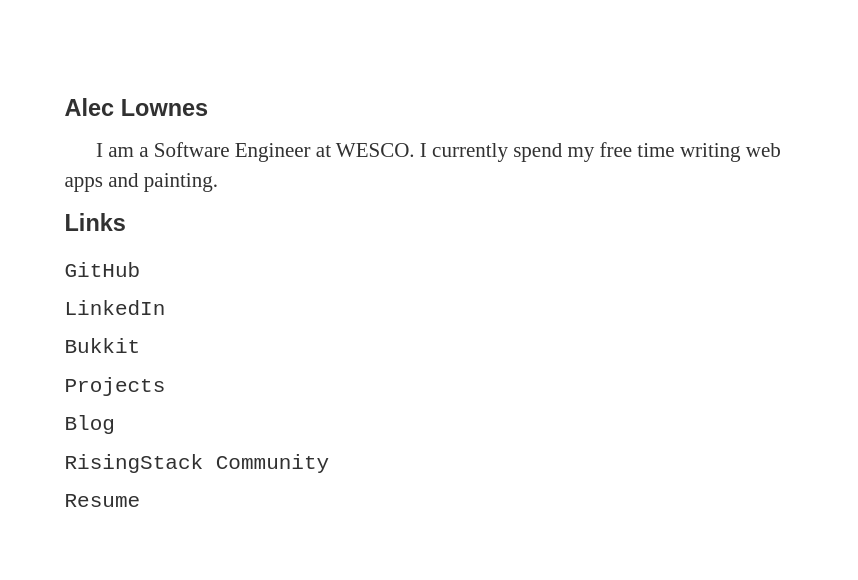
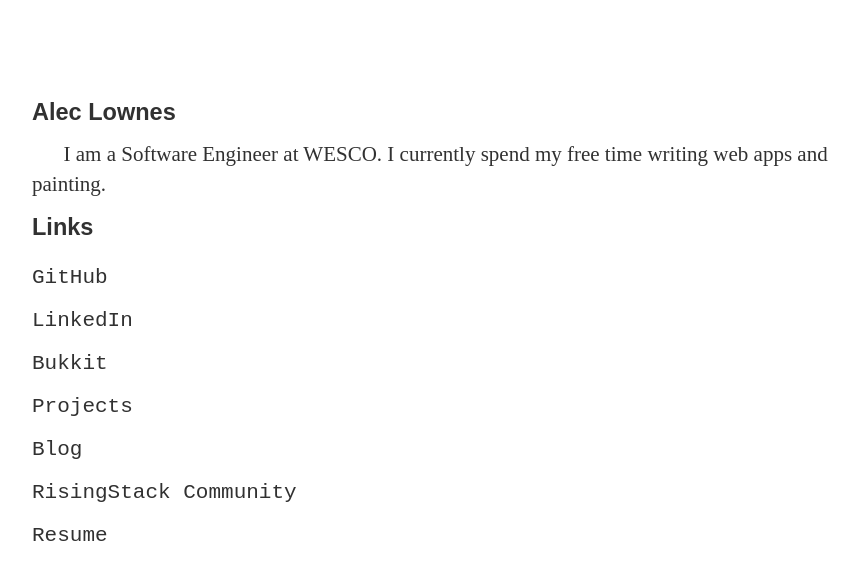
Before and after one commit to cakenggt/aleclownes.com, a Jekyll site: the page built from index.html, in a window 1280 px wide. Shown: the top 580 px of the page, without its empty margins (208-1066 px from the left). Built offline with Jekyll 4.4.1, drawn with Linux system fonts in a browser that asks for light colours; nearby versions of some CDN libraries; some web fonts are replaced.

Commit message:
Fix responsive layout with font size gradations

```diff
--- a/css/stylesheet.css
+++ b/css/stylesheet.css
@@ -1,9 +1,9 @@
 body {
-  width: 70ch;
+  max-width: 800px;
   font-size: 21px;
   margin: 0 auto;
   font-family: 'Droid Serif', serif;
-  padding: 80px 80px;
+  padding: 4em 2em;
   color: #313131;
   line-height: 1.4;
 }
@@ -37,17 +37,17 @@
 }
 h1 {
   font-weight: bold;
-  font-size: 23.5px;
+  font-size: 112%;
 }
 h2 {
-  font-size: 26px;
+  font-size: 123%;
 }
 :not(h1)+h2 {
   border-top: 1px black solid;
   padding-top: 0.5em;
 }
 h3 {
-  font-size: 23px;
+  font-size: 109%;
 }
 p {
   text-indent: 3ch;
@@ -88,11 +88,35 @@
   -webkit-padding-start: 0px;
 }
 li {
-  padding: 4px 0;
+  padding: 0.3em 0;
 }
 blockquote {
   text-indent: 3ch;
-  font-size: 19px;
+  font-size: 90%;
   line-height: 1.2;
   margin: 1em 2em;
 }
+@media (max-width: 870px) {
+  body {
+    font-size: 20px;
+  }
+  a {
+    white-space: normal;
+  }
+}
+@media (max-width: 830px) {
+  body {
+    font-size: 19px;
+  }
+}
+@media (max-width: 790px) {
+  body {
+    font-size: 18px;
+  }
+}
+@media (max-width: 750px) {
+  body {
+    padding: 2em;
+    font-size: 17px;
+  }
+}
```
